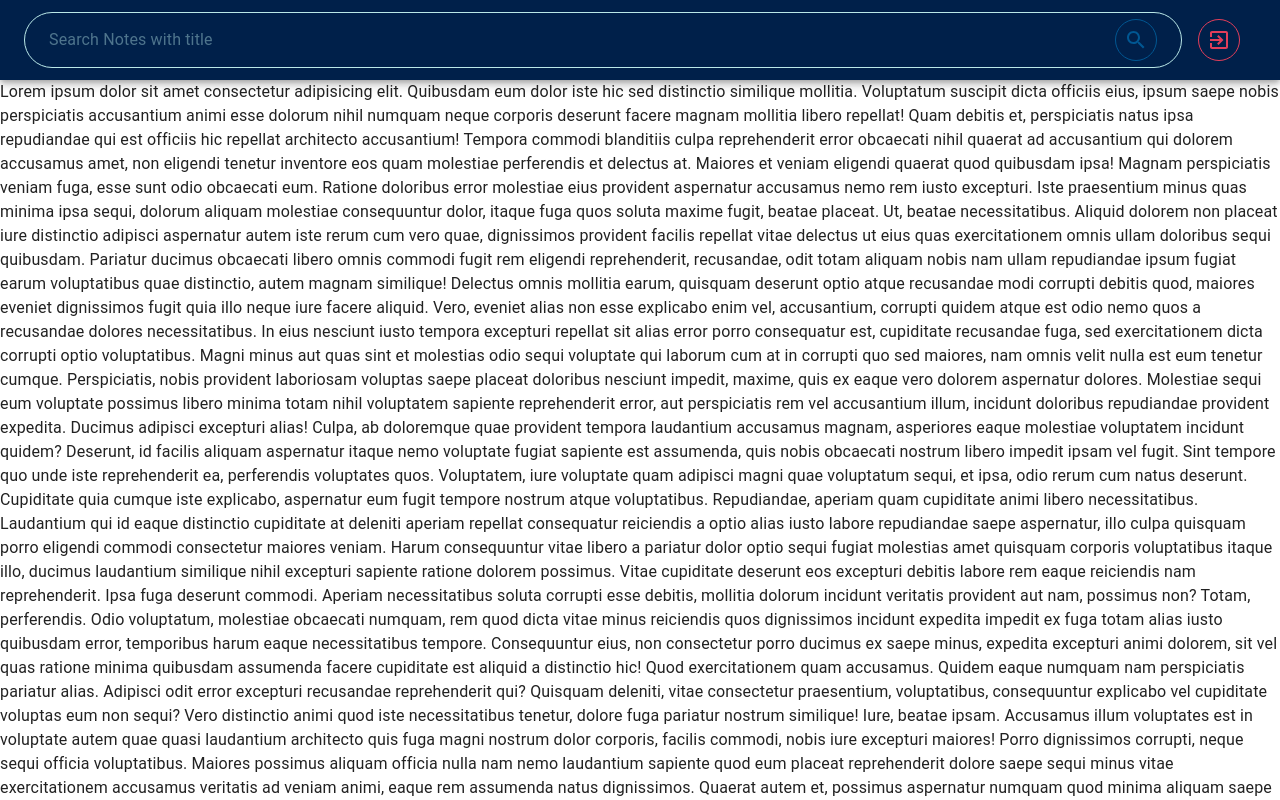
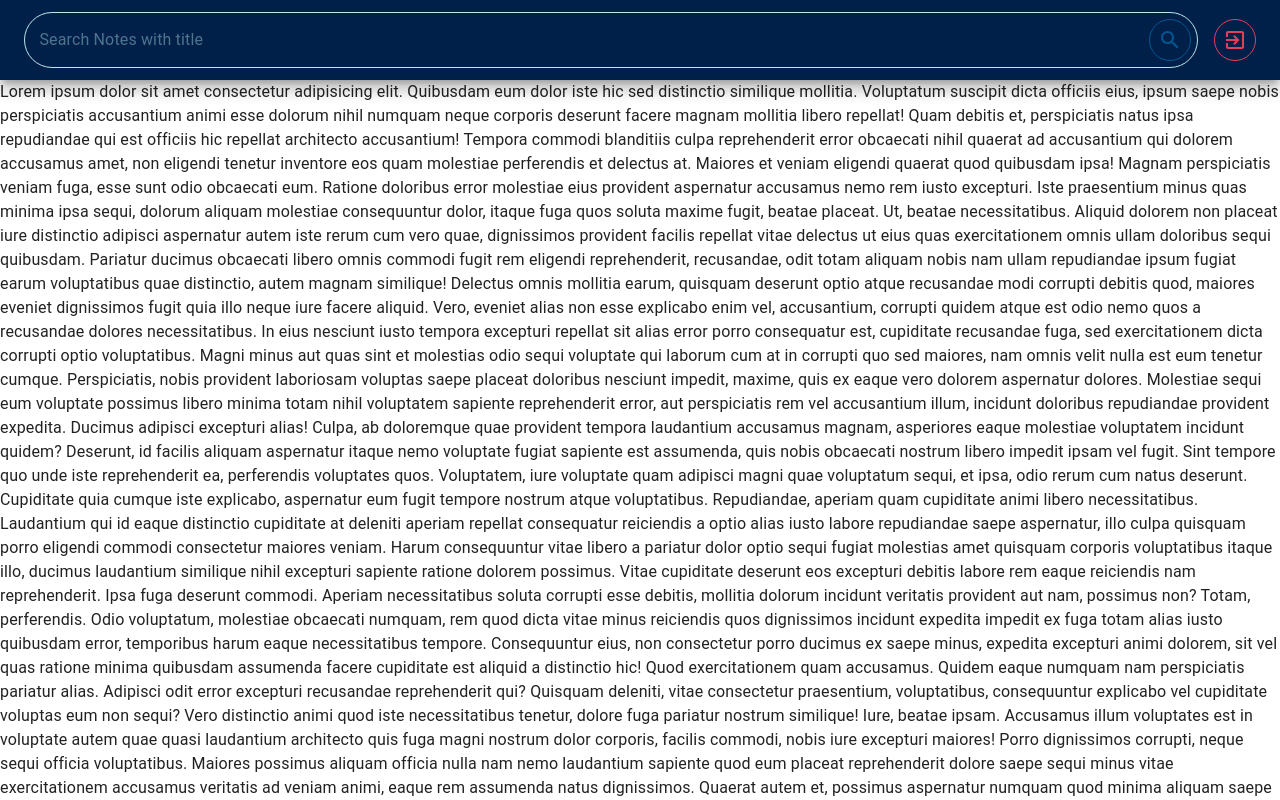
Before and after one commit to Folareen/sleek-notes, a React (Create React App) app: page / in a window 1280 px wide. Shown: the top 800 px of the page. Built offline with nearby package versions, Linux system fonts and the light colour scheme.

Commit message:
notespreview page appbar

```diff
--- a/src/pages/NotesPreview.jsx
+++ b/src/pages/NotesPreview.jsx
@@ -7,12 +7,12 @@ export default class NotesPreview extends Component {
   render() {
     return (
     <Box >
-        <AppBar position="sticky" sx={{color:'info.main', py: 1}} elevation={5}>
-            <Toolbar >
+        <AppBar position="sticky" sx={{color:'info.main', py: 1}} elevation={10}>
+            <Toolbar sx={{display: 'flex', justifyContent:'space-between'}} >
 
-                <Container sx={{flex: 1, border:1,borderRadius: 10, display:'flex', color: 'info.main', py: 0.8 }}>
+                <Box sx={{flex: 1, border:1,borderRadius: 10, display:'flex', color: 'info.main', p: 0.8}}>
                     <InputBase
-                        sx={{ flex: 1, color:'info.main'}}
+                        sx={{ flex: 1, color:'info.main', px:1}}
                         placeholder="Search Notes with title"
                         inputProps={{ 'aria-label': 'search note' }}
                     />
@@ -20,9 +20,9 @@ export default class NotesPreview extends Component {
                     <IconButton type="button" sx={{border: 1, color: 'secondary.main' }} aria-label="search">
                         <SearchIcon />
                     </IconButton>
-                </Container>
+                </Box>
 
-                <IconButton sx={{border:1, mx: 2, color:"danger.main"}} >
+                <IconButton sx={{border:1, mr: 0, ml: 2, color:"danger.main"}} >
                     <ExitToAppIcon />
                 </IconButton>
             </Toolbar>
```
